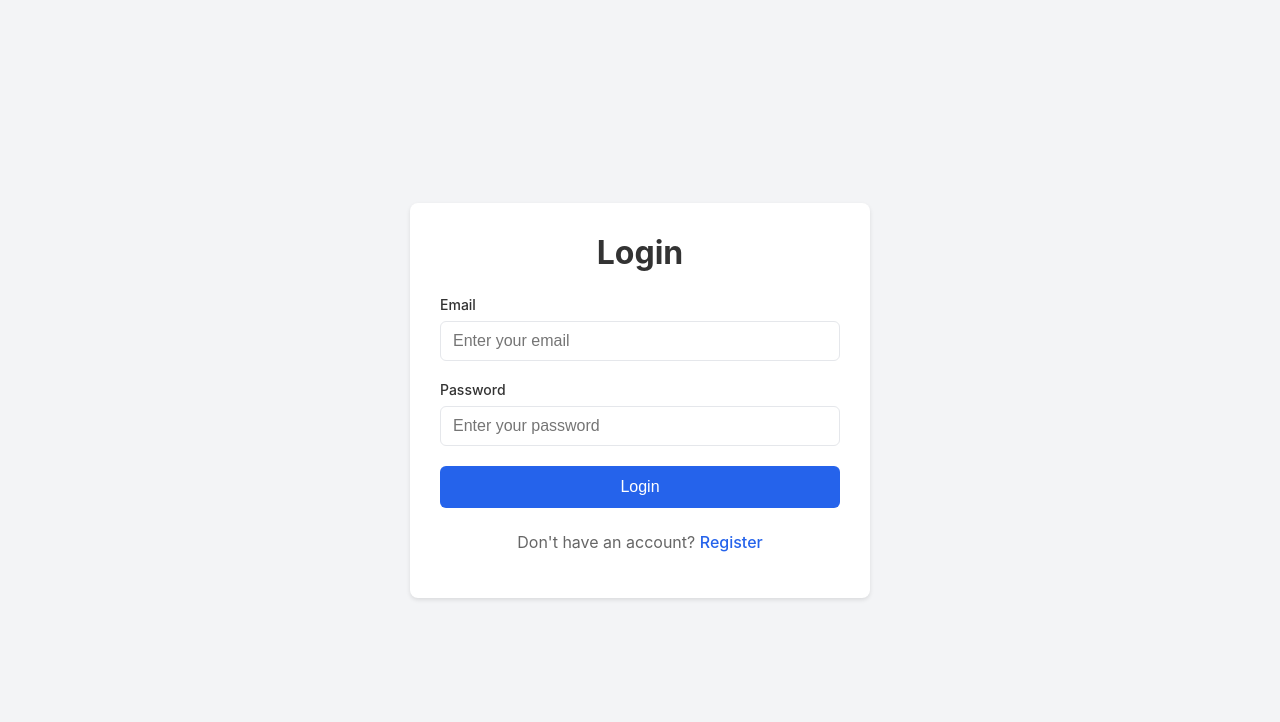
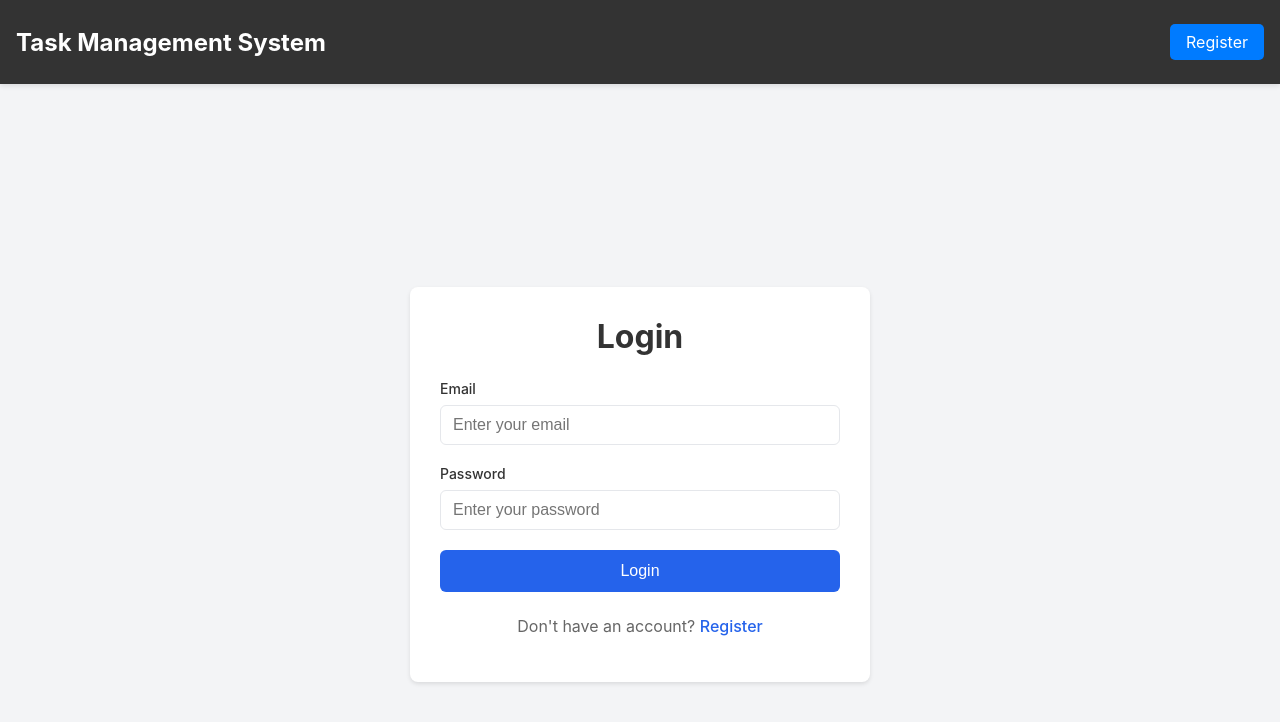
Before and after one commit to y4th4rthh/task-management-system, a React (Create React App) app: page / in a window 1280 px wide. Shown: the top 722 px of the page. Built offline with nearby package versions, Linux system fonts and the light colour scheme.

Commit message:
Update Login.jsx

```diff
--- a/src/pages/Login.jsx
+++ b/src/pages/Login.jsx
@@ -3,6 +3,7 @@ import axios from 'axios';
 import { useNavigate } from 'react-router-dom';
 import '../styles/Login.css';
 import { Link } from 'react-router-dom';
+import Navbar from '../components/Navbar';
 
 
 const LoginPage = () => {
@@ -30,6 +31,8 @@ const LoginPage = () => {
     };
 
     return (
+      <div>
+        <Navbar/>
       <div className="login-page">
         <div className="login-container">
             <h2 className="login-title">Login</h2>
@@ -75,6 +78,7 @@ const LoginPage = () => {
             </p>
         </div>
         </div>
+        </div>
     );
 };
 
```
